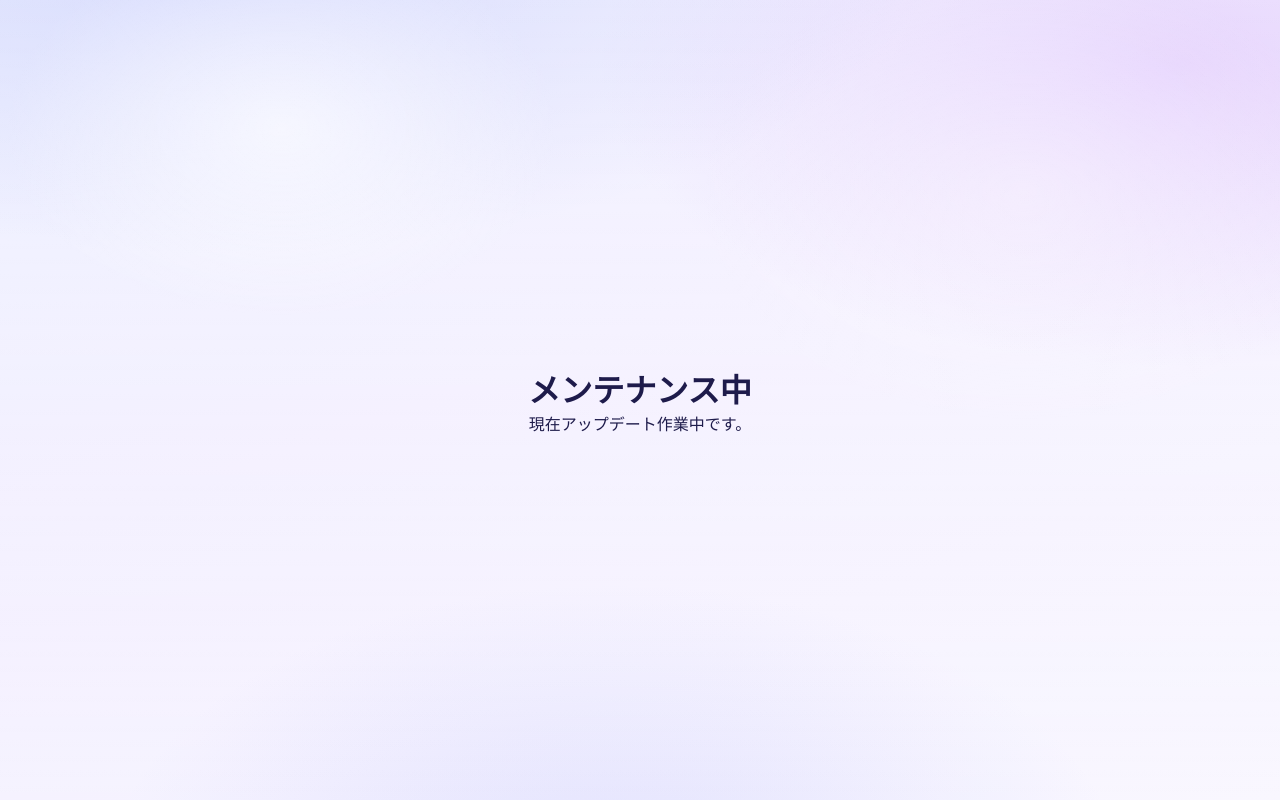
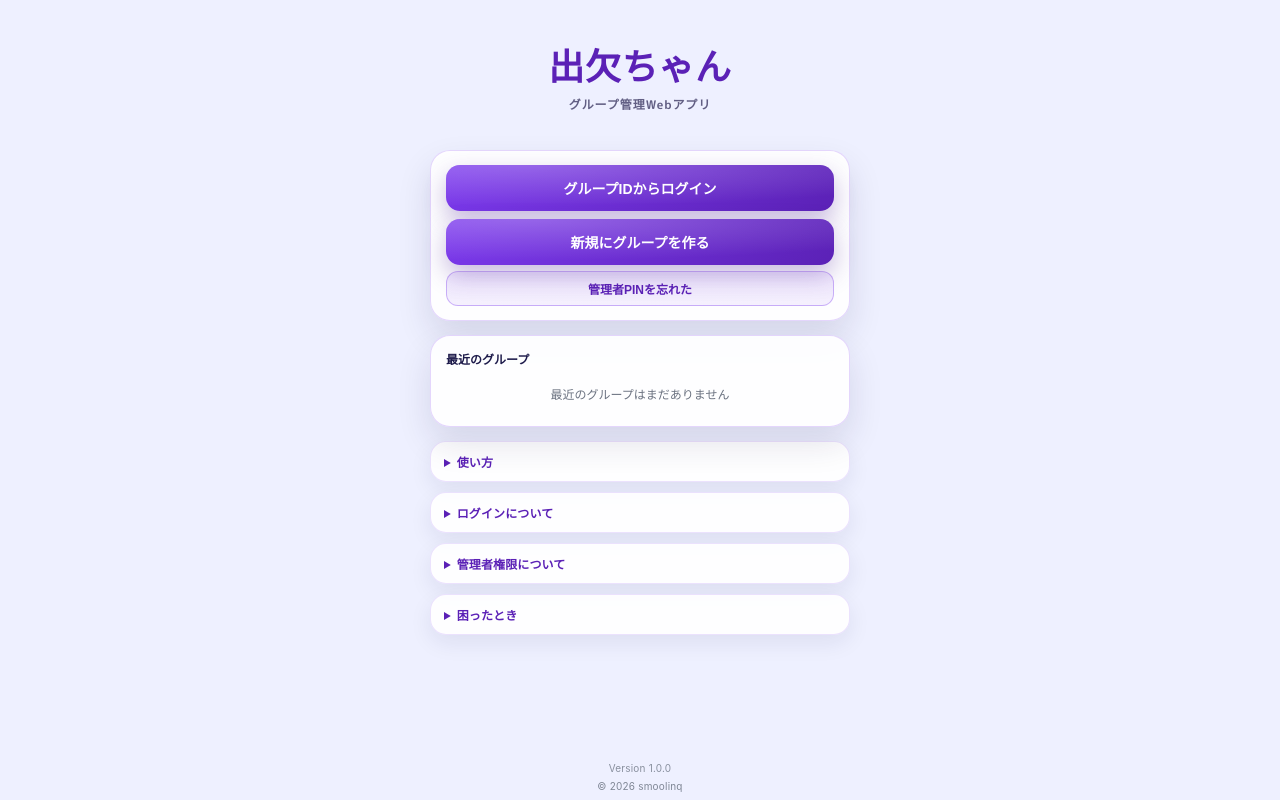
Before and after one commit to smoolinq/club-attendance, a plain HTML site: page index.html in a window 1280 px wide. Drawn offline with Linux system fonts and the light colour scheme.

Commit message:
Maintenance OFF

```diff
--- a/index.html
+++ b/index.html
@@ -1556,7 +1556,7 @@
 <body>
 <script>
 document.addEventListener("DOMContentLoaded", () => {
-  const MAINTENANCE_MODE = true;
+  const MAINTENANCE_MODE = false;
 
   if (MAINTENANCE_MODE) {
     document.body.innerHTML = `
```
